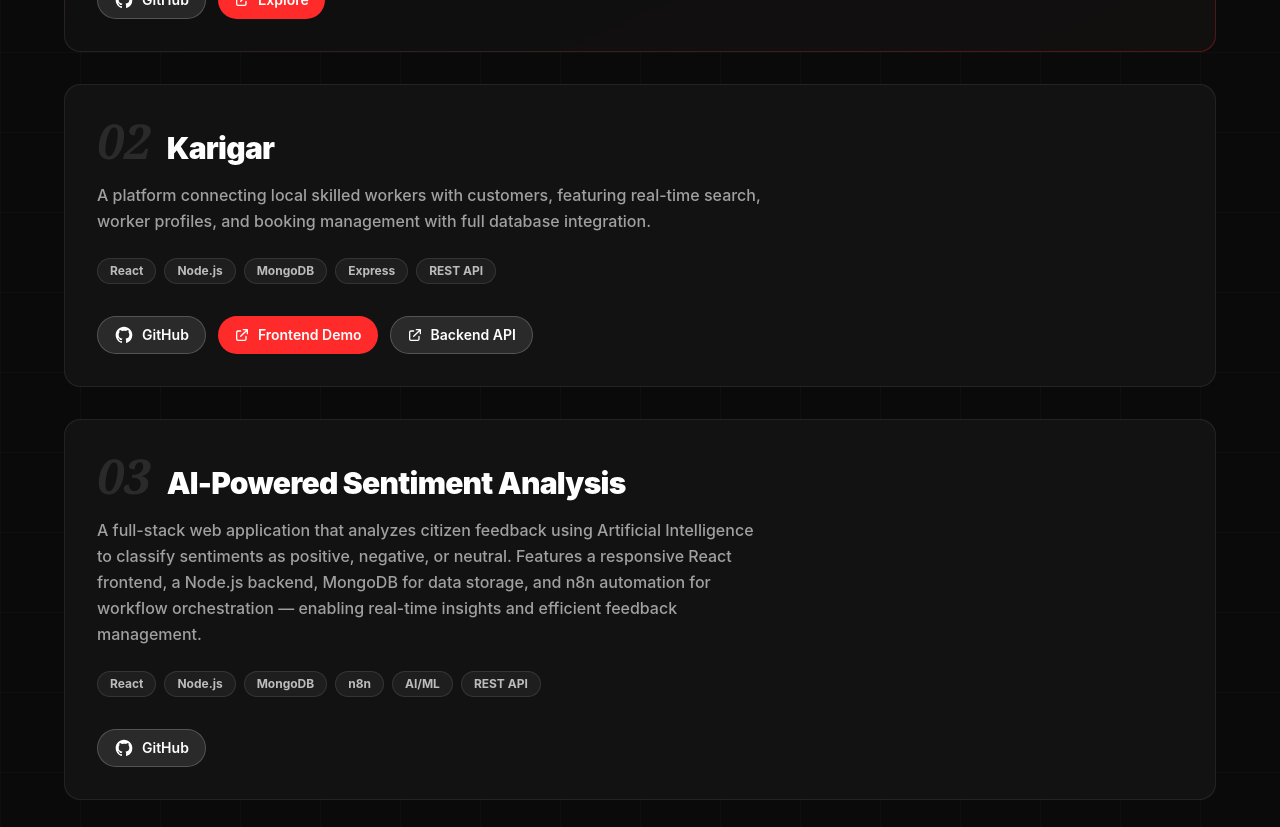
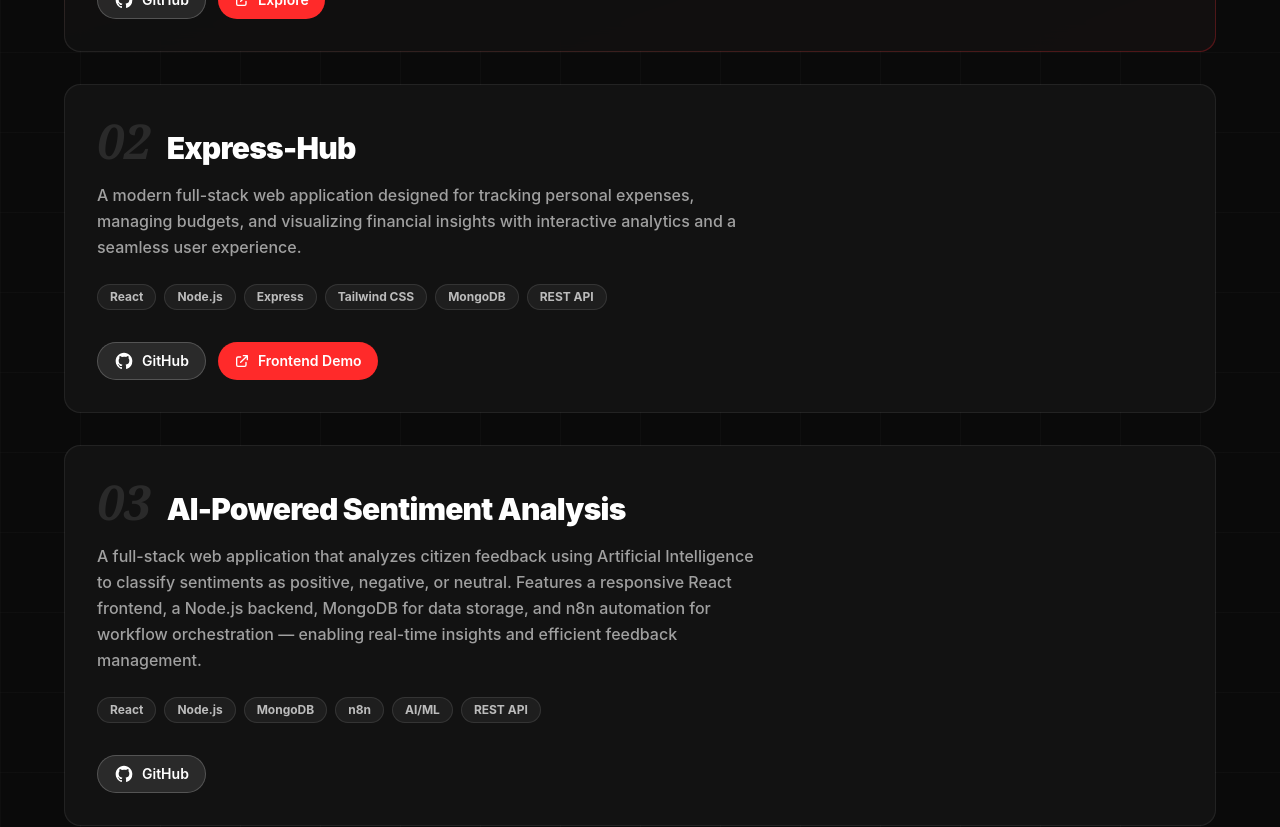
Before and after one commit to rtrashid3120/portfolio, a React (Vite) app: page / in a window 1280 px wide. Shown: the part 5020-5847 px from the top of the page. Built offline with nearby package versions, Linux system fonts and the light colour scheme; no server answers.

Commit message:
Replace Karigar with Express-Hub project and update demo links

```diff
--- a/src/data/portfolioData.js
+++ b/src/data/portfolioData.js
@@ -263,17 +263,16 @@ export const projects = [
     isFlagship: true,
   },
   {
-    id: "karigar",
+    id: "expense-tracker",
     number: "02",
     badge: null,
-    title: "Karigar",
+    title: "Express-Hub",
     description:
-      "A platform connecting local skilled workers with customers, featuring real-time search, worker profiles, and booking management with full database integration.",
-    techTags: ["React", "Node.js", "MongoDB", "Express", "REST API"],
+      "A modern full-stack web application designed for tracking personal expenses, managing budgets, and visualizing financial insights with interactive analytics and a seamless user experience.",
+    techTags: ["React", "Node.js", "Express", "Tailwind CSS", "MongoDB", "REST API"],
     links: {
-      github: "https://github.com/rtrashid3120",
-      frontendDemo: "https://karigar-frontend.onrender.com",
-      backendApi: "https://karigar-zny2.onrender.com",
+      github: "https://github.com/rtrashid3120/expense-tracker-",
+      frontendDemo: "https://rtrashid3120.github.io/expense-tracker-/",
     },
     isFlagship: false,
   },
```
